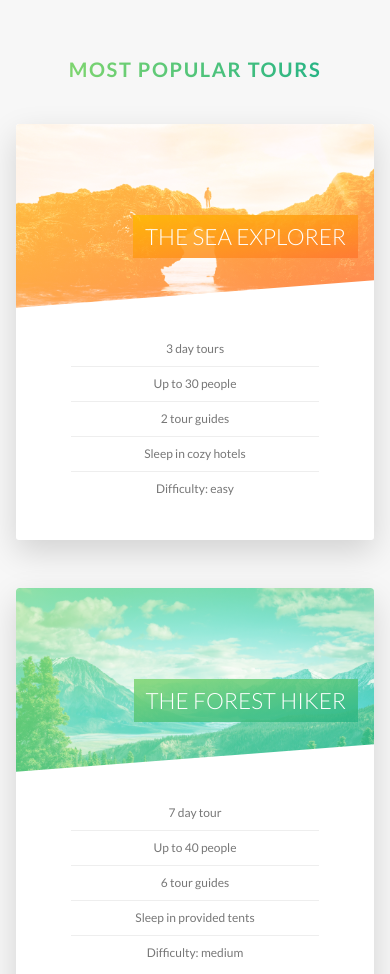
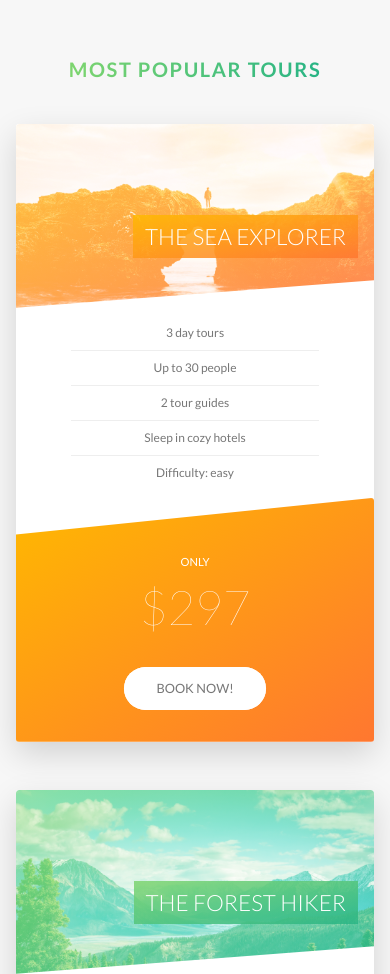
Before and after one commit to concentrator/natours, a website: page index.html in a window 390 px wide. Shown: the part 2348-3322 px from the top of the page. Drawn offline with Linux system fonts and the light colour scheme.

Commit message:
Adds components media queries

```diff
--- a/scss/base/_base.scss
+++ b/scss/base/_base.scss
@@ -25,6 +25,7 @@ html {
 }
 
 body {
+  min-width: 320px;
   padding: 3rem;
 
   @include respond(tab-port) {
--- a/scss/components/_card.scss
+++ b/scss/components/_card.scss
@@ -169,7 +169,6 @@
   }
 
   &__price-box {
-
     color: $color-white;
     margin-bottom: 8rem;
   }
@@ -183,4 +182,51 @@
     font-size: 6rem;
     font-weight: 100;
   }
+
+  @include respond(tab-port) {
+    height: auto;
+    border-radius: 3px;
+    background-color: $color-white;
+    box-shadow: 0 1.5rem 4rem 0 rgba($color-black, 0.15%);
+
+    &__side {
+      position: relative;
+      width: 100%;
+      box-shadow: none;
+
+      &--back {
+        clip-path: polygon(0 15%, 100% 0, 100% 100%, 0 100%);
+        transform: rotateY(0);
+      }
+    }
+
+    &:hover &__side--front,
+    &:focus-within &__side--front, {
+      transform: rotateY(0);
+    }
+
+    &__details {
+      padding: 1rem 3rem;
+    }
+
+
+    // BACK SIDE STYLING
+
+    &__cta {
+      position: relative;
+      top: 0;
+      left: 0;
+      transform: translate(0, 0);
+      width: 100%;
+      padding: 7rem 4rem 4rem 4rem;
+    }
+
+    &__price-box {
+      margin-bottom: 3rem;
+    }
+
+    &__price-value {
+
+    }
+  }
 }
--- a/scss/components/_form.scss
+++ b/scss/components/_form.scss
@@ -15,6 +15,10 @@
     border: none;
     border-bottom: 3px solid transparent;
     transition: all 0.3s;
+
+    @include respond(tab-port) {
+      width: 100%;
+    }
 
     &:focus {
       outline: none;
@@ -50,6 +54,11 @@
   &__radio-group {
     width: 48%;
     display: inline-block;
+
+    @include respond(tab-port) {
+      width: 100%;
+      margin-bottom: 2rem;
+    }
   }
 
   &__radio-label {
--- a/scss/components/_popup.scss
+++ b/scss/components/_popup.scss
@@ -13,11 +13,23 @@
   &:target {
     opacity: 1;
     visibility: visible;
+    overflow: scroll;
   }
 
   &:target &__content {
     opacity: 1;
     transform: translateY(-50%) scale(1);
+
+    @include respond(tab-port) {
+      top: 2rem;
+      transform: translateY(0) scale(1);
+      margin-bottom: 2rem;
+    }
+
+    @include respond(phone) {
+      top: 0;
+      margin-bottom: 0;
+    }
   }
 
   &__content {
@@ -33,11 +45,28 @@
     border-radius: 3px;
     overflow: hidden;
     transition: all 0.4s 0.2s;
+
+    @include respond(tab-land) {
+      display: block;
+      width: 90%;
+    }
+
+    @include respond(phone) {
+      width: 100%;
+      border-radius: 0;
+    }
   }
 
   &__left {
     width: 33.33333%;
     display: table-cell;
+
+    @include respond(tab-port) {
+      width: 100%;
+      display: block;
+      font-size: 0;
+      text-align: center;
+    }
   }
 
   &__right {
@@ -45,10 +74,22 @@
     display: table-cell;
     vertical-align: middle;
     padding: 3rem 5rem;
+
+    @include respond(tab-port) {
+      width: 100%;
+      display: block;
+    }
   }
 
   &__img {
     display: block;
+
+    @include respond(tab-port) {
+      display: inline-block;
+      vertical-align: bottom;
+      width: 50%;
+      margin-top: -2rem;
+    }
   }
 
   &__text {
@@ -58,6 +99,10 @@
     column-rule: 1px solid $color-grey-light-2;
     hyphens: auto;
     margin-bottom: 4rem;
+
+    @include respond(phone) {
+      column-count: auto;
+    }
   }
 
   &__close {
--- a/scss/components/_story.scss
+++ b/scss/components/_story.scss
@@ -9,6 +9,16 @@
   font-size: $default-font-size;
   transform: skewX(-12deg);
 
+  @include respond(tab-port) {
+    width: 100%;
+    padding: 4rem;
+    padding-left: 5rem;
+  }
+
+  @include respond(phone) {
+    transform: skewX(0);
+  }
+
   &__shape {
     position: relative;
     width: 15rem;
@@ -19,6 +29,10 @@
     -webkit-clip-path: circle(50% at 50% 50%);
     clip-path: circle(50% at 50% 50%);
     transform: translateX(-3rem) skewX(12deg);
+
+    @include respond(phone) {
+      transform: translateX(-3rem) skewX(0);
+    }
   }
 
   &__img {
@@ -33,6 +47,10 @@
   &__text {
     transform: skewX(12deg) perspective(1px) translateZ(0);
     backface-visibility: hidden;
+
+    @include respond(phone) {
+      transform: skewX(0) perspective(0) translateZ(0);
+    }
   }
 
   &__caption {
--- a/scss/pages/_home.scss
+++ b/scss/pages/_home.scss
@@ -73,10 +73,33 @@
   border-radius: 3px;
   box-shadow: 0 1.5rem 4rem 0 rgba($color-black, 0.2);
 
-  height: 50rem;
+  @include respond(tab-land) {
+    background-image: linear-gradient(
+      105deg,
+      rgba($color-white, 0.8) 0%,
+      rgba($color-white, 0.8) 65%,
+      transparent 65%),
+      url(../img/nat-10.jpg);
+  }
+
+  @include respond(tab-port) {
+    background-image: linear-gradient(
+      to right,
+      rgba($color-white, 0.8) 0%,
+      rgba($color-white, 0.8) 100%),
+      url(../img/nat-10.jpg);
+  }
 
   &__form {
     width: 50%;
     padding: 6rem;
+
+    @include respond(tab-land) {
+      width: 65%;
+    }
+
+    @include respond(tab-port) {
+      width: 100%;
+    }
   }
 }
```
Also changed, not shown: css/style.css.
